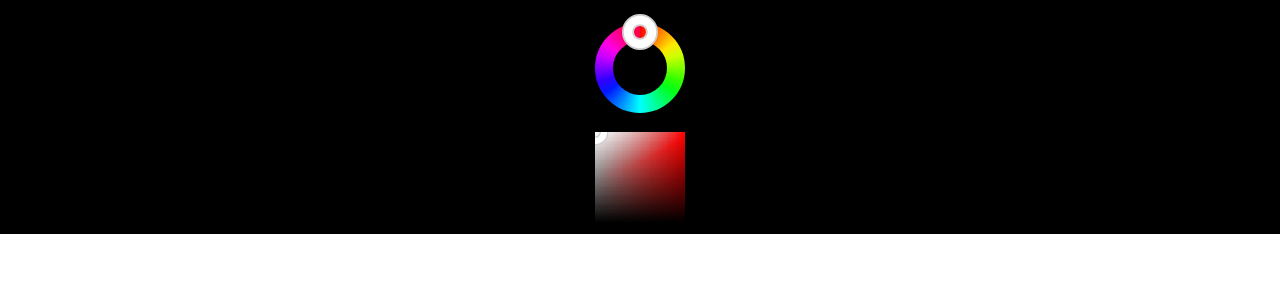
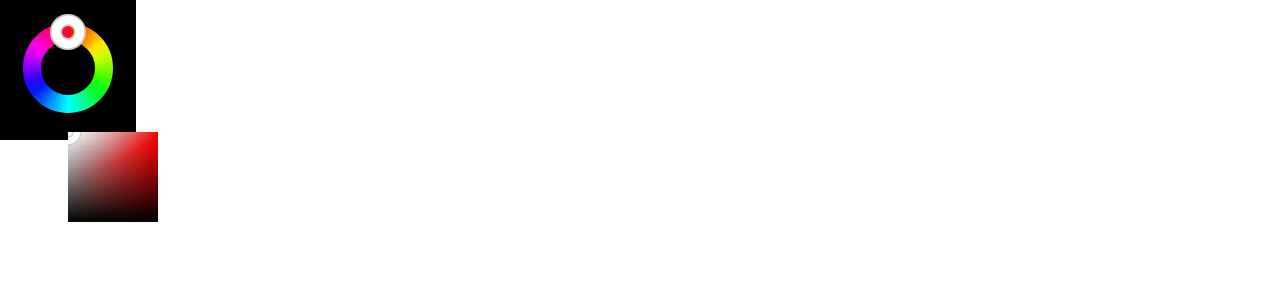
Before and after one commit to CIOSAI/color_picker, a React (Create React App) app: page / in a window 1280 px wide. Shown: the top 300 px of the page. Built offline with nearby package versions, Linux system fonts and the light colour scheme.

Commit message:
picker.css update

```diff
--- a/src/Picker.css
+++ b/src/Picker.css
@@ -1,12 +1,23 @@
 
 .PickerPanel {
   background-color: white;
-  width: max(min-content, 10%);
+  width: min-content;
   height: max-content;
   padding: .5em;
 }
 
-#sb {
-  min-width: 90px;
-  min-height: 90px;
+#sb{
+  text-align: left;
+  position: relative;
 }
+
+#SatBri, #cursor{
+  position: absolute;
+}
+
+#cursor{
+  background-color: pink;
+  width: 1em;
+  height: 1em;
+  border-radius: 50%;
+}
```
